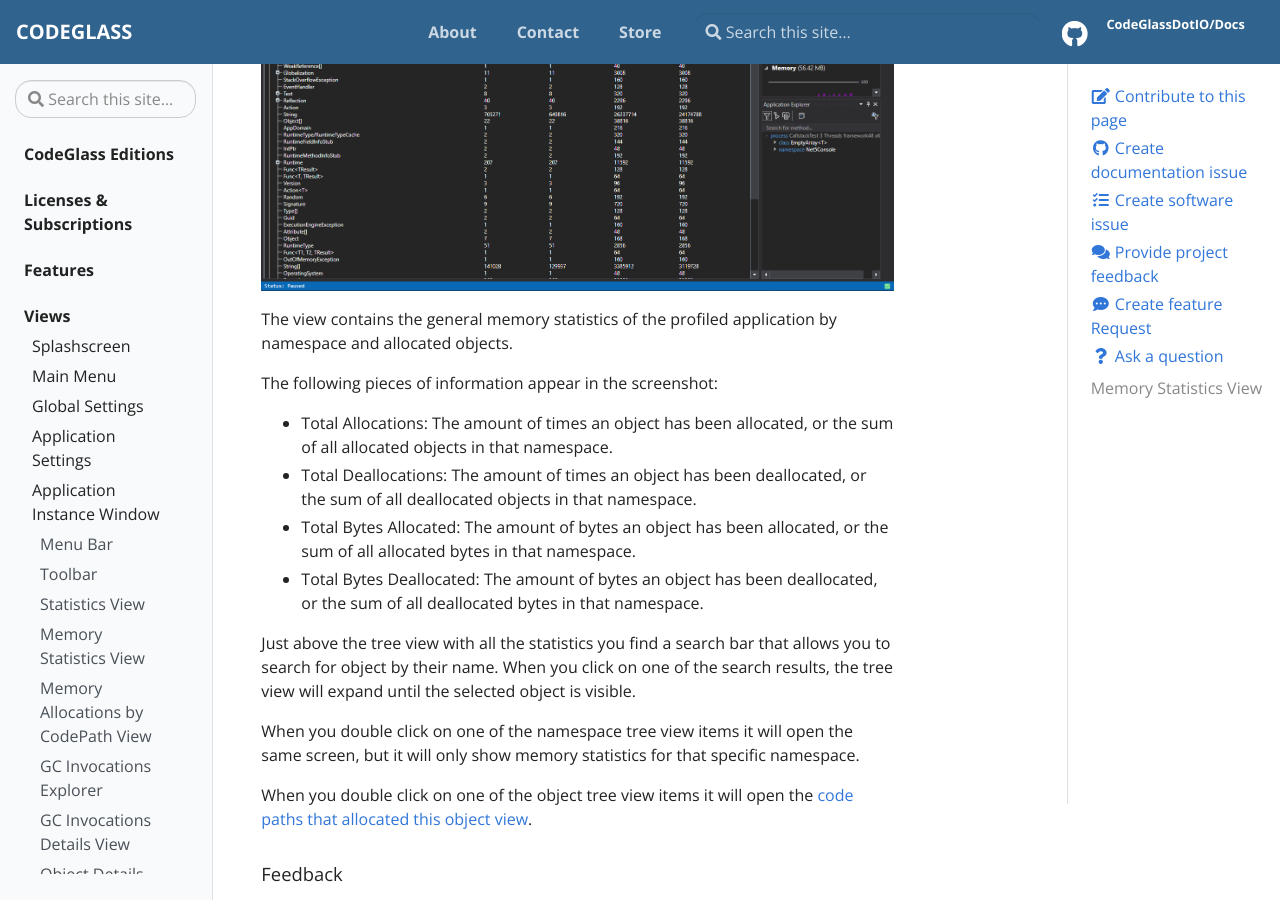
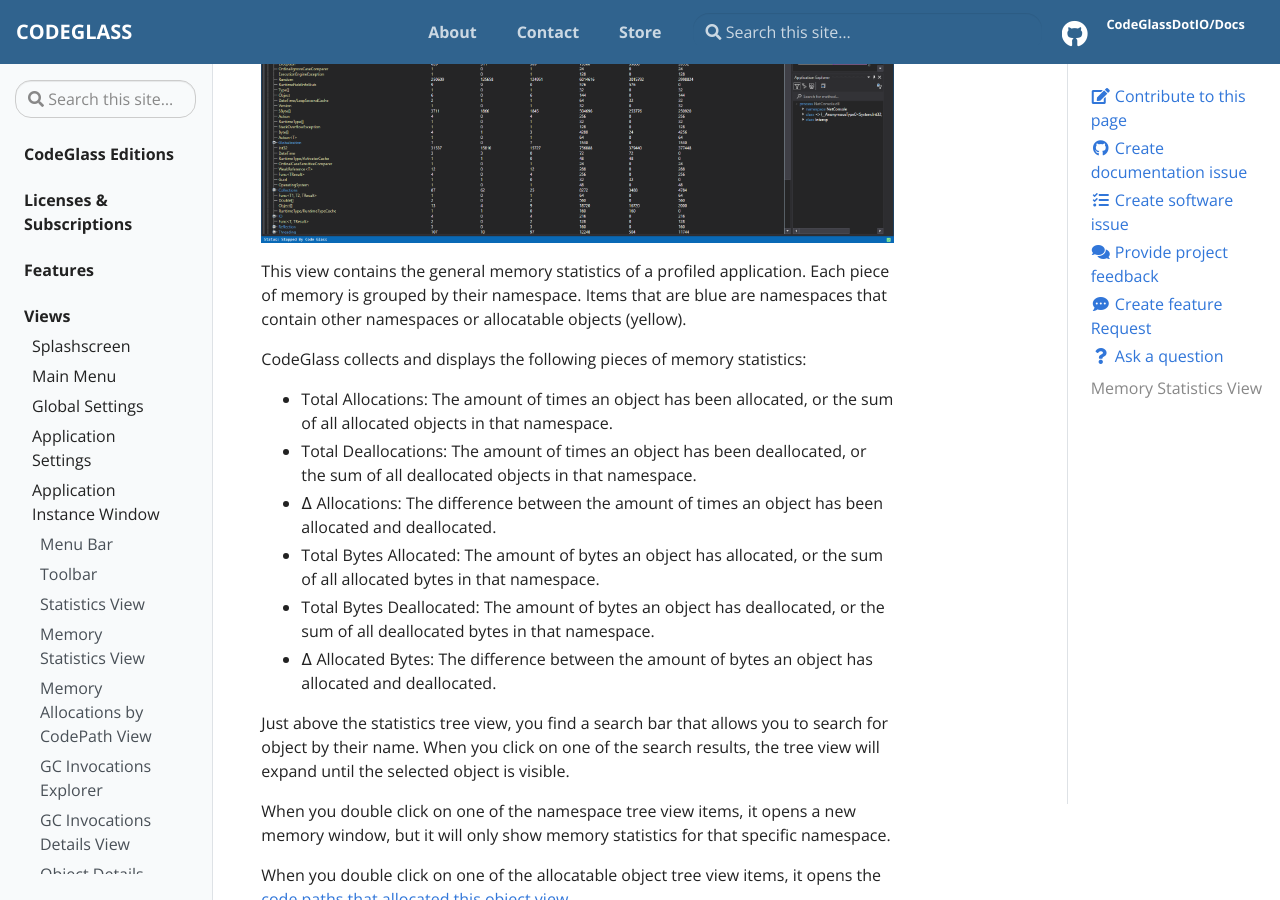
Before and after one commit to CodeGlassDotIO/Docs, a Jekyll site: the page built from _docs/views/ApplicationInstanceDockWindow/MemoryStatisticsWindow.md, in a window 1280 px wide and 900 px high, scrolled down 336 px. Built offline with Jekyll 4.4.1, drawn with Linux system fonts in a browser that asks for light colours.

Commit message:
Updated memory statistics views

```diff
--- a/_docs/views/ApplicationInstanceDockWindow/MemoryStatisticsWindow.md
+++ b/_docs/views/ApplicationInstanceDockWindow/MemoryStatisticsWindow.md
@@ -1,17 +1,17 @@
 ---
 title: View - Application Instance - Memory Statistics View
-description: The profiling statistics of a (previously) profiled application.
+description: The profiling memory statistics of a profiled application.
 ---
 
 # Memory Statistics View
 ![assets/img/ApplicationInstanceWindow/MemoryStatisticsWindow.png](../../../assets/img/ApplicationInstanceWindow/MemoryStatisticsWindow.png)
 
-The view contains the general memory statistics of the profiled application by namespace and allocated objects.
+This view contains the general memory statistics of a profiled application. Each piece of memory is grouped by their namespace. Items that are blue are namespaces that contain other namespaces or allocatable objects (yellow).
 
 {% include MemoryStatistics/BasicMemoryStatisticsExplaination.md %}
 
-Just above the tree view with all the statistics you find a search bar that allows you to search for object by their name. When you click on one of the search results, the tree view will expand until the selected object is visible.
+Just above the statistics tree view, you find a search bar that allows you to search for object by their name. When you click on one of the search results, the tree view will expand until the selected object is visible.
 
-When you double click on one of the namespace tree view items it will open the same screen, but it will only show memory statistics for that specific namespace.
+When you double click on one of the namespace tree view items, it opens a new memory window, but it will only show memory statistics for that specific namespace.
 
-When you double click on one of the object tree view items it will open the [code paths that allocated this object view](AllocatedByCodePathView).
+When you double click on one of the allocatable object tree view items, it opens the [code paths that allocated this object view](AllocatedByCodePathView).
--- a/_includes/MemoryStatistics/BasicMemoryStatisticsExplaination.md
+++ b/_includes/MemoryStatistics/BasicMemoryStatisticsExplaination.md
@@ -1,5 +1,7 @@
-The following pieces of information appear in the screenshot:
+CodeGlass collects and displays the following pieces of memory statistics:
 - Total Allocations: The amount of times an object has been allocated, or the sum of all allocated objects in that namespace.
 - Total Deallocations: The amount of times an object has been deallocated, or the sum of all deallocated objects in that namespace.
-- Total Bytes Allocated: The amount of bytes an object has been allocated, or the sum of all allocated bytes in that namespace.
-- Total Bytes Deallocated: The amount of bytes an object has been deallocated, or the sum of all deallocated bytes in that namespace.
+- Δ Allocations: The difference between the amount of times an object has been allocated and deallocated.
+- Total Bytes Allocated: The amount of bytes an object has allocated, or the sum of all allocated bytes in that namespace.
+- Total Bytes Deallocated: The amount of bytes an object has deallocated, or the sum of all deallocated bytes in that namespace.
+- Δ Allocated Bytes: The difference between the amount of bytes an object has allocated and deallocated.
```
Also changed, not shown: _docs/features/MemoryProfiling.md (+8 -7 lines), _docs/views/ApplicationInstanceDockWindow/AllocatedByCodePathView.md (+2 -2 lines), assets/img/ApplicationInstanceWindow/AllocatedByCodePathMemoryStatsWindow.png, assets/img/ApplicationInstanceWindow/MemoryStatisticsWindow.png.
